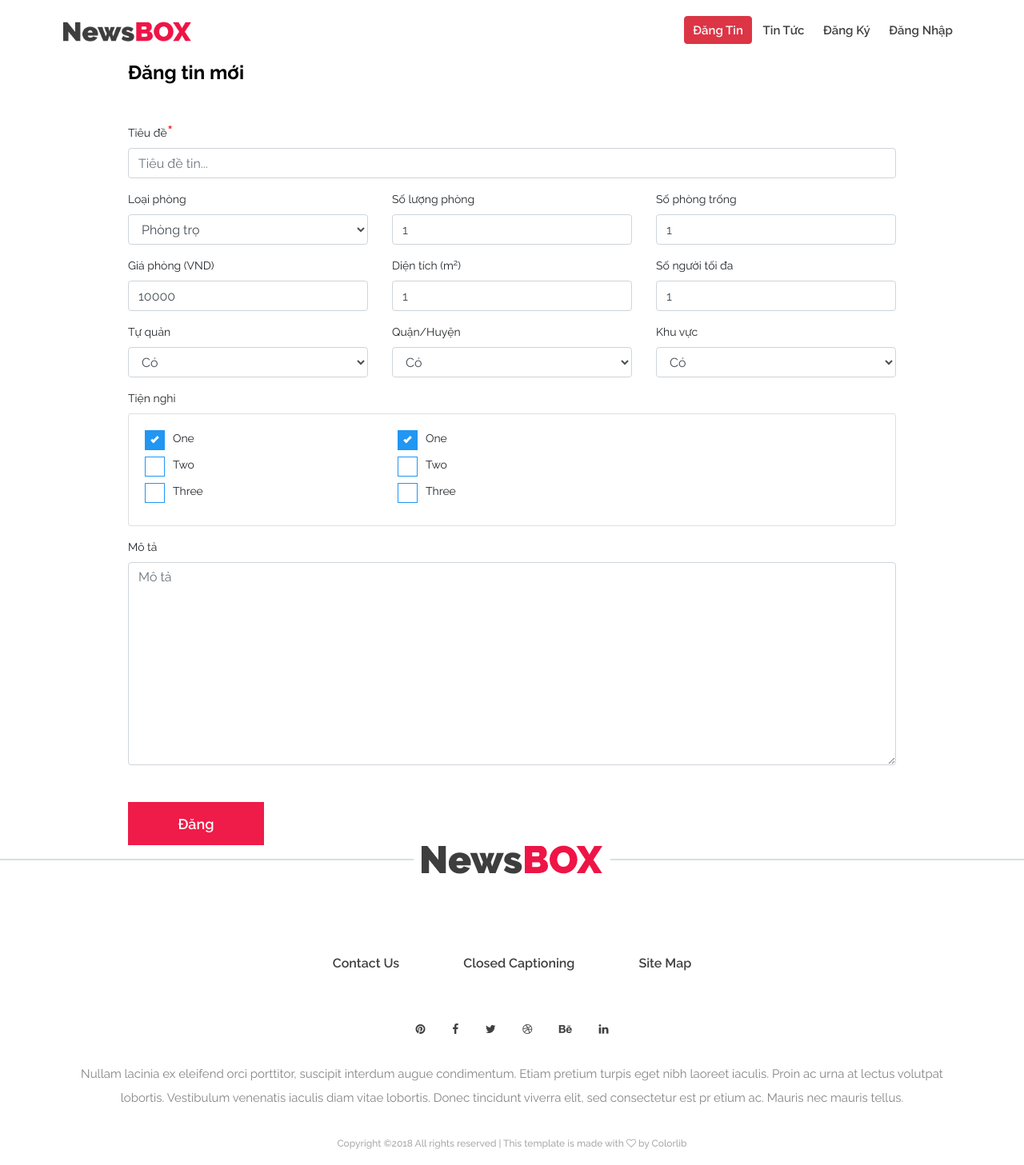
After one commit to phuctrandai/PhongTroSinhVien-PHP, a PHP site: page /post.php in a window 1280 px wide. The commit adds this page. Shown: the whole page at 80% size. Run offline with PHP 8.4, Linux system fonts and the light colour scheme; style sheets or scripts are compiled from the project's sources.

Commit message:
Add: login.php, post.php Update: chuyen sang lay cac bai dang o index.php

```diff
--- a/Controller/BaiDangController.php
+++ b/Controller/BaiDangController.php
@@ -24,5 +24,5 @@ function getBaiDang() {
     $listBaiDang = $baiDangDao->getBaiDang();
 
     $_SESSION['listBaiDang'] = serialize($listBaiDang);
-//    var_dump($_SESSION['listCategory']);
+//    var_dump($_SESSION['listBaiDang']);
 }
--- a/Dao/BaiDangDao.php
+++ b/Dao/BaiDangDao.php
@@ -1,5 +1,5 @@
 <?php
-include'../Model/BaiDang.php';
+include './Model/BaiDang.php';
 class BaiDangDao{
     function __construct() {
 
@@ -21,6 +21,6 @@ class BaiDangDao{
             }
             mysqli_close($connect);
             return $rs;
-}
+    }
 
 }
--- /dev/null
+++ b/css/my-style.css
@@ -0,0 +1,77 @@
+/*
+To change this license header, choose License Headers in Project Properties.
+To change this template file, choose Tools | Templates
+and open the template in the editor.
+*/
+/*
+    Created on : Nov 17, 2018, 10:20:54 AM
+    Author     : phuc
+*/
+/* Customize the label (the container) */
+.my-container {
+    display: block;
+    position: relative;
+    padding-left: 35px;
+    margin-bottom: 12px;
+    cursor: pointer;
+    -webkit-user-select: none;
+    -moz-user-select: none;
+    -ms-user-select: none;
+    user-select: none;
+}
+
+/* Hide the browser's default checkbox */
+.my-container input {
+    position: absolute;
+    opacity: 0;
+    cursor: pointer;
+    height: 0;
+    width: 0;
+}
+
+/* Create a custom checkbox */
+.my-checkmark {
+    position: absolute;
+    top: 0;
+    left: 0;
+    height: 25px;
+    width: 25px;
+    background-color: #fff;
+    border: solid #2196F3 thin;
+    transition: 0.3s;
+}
+
+/* On mouse-over, add a grey background color */
+.my-container:hover input ~ .my-checkmark {
+    box-shadow: 0px 0px 10px #2196F3;
+}
+
+/* When the checkbox is checked, add a blue background */
+.my-container input:checked ~ .my-checkmark {
+    background-color: #2196F3;
+}
+
+/* Create the checkmark/indicator (hidden when not checked) */
+.my-checkmark:after {
+    content: "";
+    position: absolute;
+    display: none;
+}
+
+/* Show the checkmark when checked */
+.my-container input:checked ~ .my-checkmark:after {
+    display: block;
+}
+
+/* Style the checkmark/indicator */
+.my-container .my-checkmark:after {
+    left: 9px;
+    top: 5px;
+    width: 5px;
+    height: 10px;
+    border: solid white;
+    border-width: 0 3px 3px 0;
+    -webkit-transform: rotate(45deg);
+    -ms-transform: rotate(45deg);
+    transform: rotate(45deg);
+}
--- a/header.php
+++ b/header.php
@@ -3,14 +3,14 @@
 <!-- ##### Header Area Start ##### -->
 <header class="header-area">
     <!-- Navbar Area -->
-        <div class="newsbox-main-menu">
+    <div class="newsbox-main-menu" style="height: 75px;">
         <div class="classy-nav-container breakpoint-off">
             <div class="container-fluid">
                 <!-- Menu -->
-                    <nav class="classy-navbar justify-content-between" id="newsboxNav">
+                <nav class="classy-navbar justify-content-between" id="newsboxNav" style="height: 75px">
 
                     <!-- Nav brand -->
-                        <a href="index.html" class="nav-brand"><img src="img/core-img/logo.png" alt=""></a>
+                    <a href="index.php" class="nav-brand"><img src="img/core-img/logo.png" alt=""></a>
 
                     <!-- Navbar Toggler -->
                     <div class="classy-navbar-toggler">
@@ -29,16 +29,16 @@
                         <div class="classynav">
                             <ul>
                                 <li>
-                                        <a href="#" class="btn btn-danger text-light">Đăng tin</a>
+                                    <a href="post.php" class="btn btn-danger text-light">Đăng tin</a>
                                 </li>
                                 <li>
                                     <a href="#">Tin tức</a>
                                 </li>
                                 <li>
-                                        <a href="#?command=sign-up">Đăng ký</a>
+                                    <a href="sign-up.php">Đăng ký</a>
                                 </li>
                                 <li>
-                                        <a href="#">
+                                    <a href="login.php">
                                         Đăng nhập
                                     </a>
                                 </li>
--- /dev/null
+++ b/post.php
@@ -0,0 +1,184 @@
+<!DOCTYPE html>
+<!--
+To change this license header, choose License Headers in Project Properties.
+To change this template file, choose Tools | Templates
+and open the template in the editor.
+-->
+<html>
+    <head>
+        <meta charset="UTF-8">
+        <meta name="description" content="">
+        <meta http-equiv="X-UA-Compatible" content="IE=edge">
+        <meta name="viewport" content="width=device-width, initial-scale=1, shrink-to-fit=no">
+        <!-- The above 4 meta tags *must* come first in the head; any other head content must come *after* these tags -->
+
+        <!-- Title -->
+        <title>Đăng tin</title>
+
+        <!-- Favicon -->
+        <link rel="icon" href="img/core-img/favicon.ico">
+
+        <!-- Stylesheet -->
+        <link rel="stylesheet" href="style.css">
+        <link rel="stylesheet" href="css/my-style.css">
+    </head>
+    <body>
+        <?php include_once './header.php'; ?>
+
+        <div class="w-75 ml-auto mr-auto">
+            <h4 class="mb-50">Đăng tin mới</h4>
+            <form action="#" method="post" class="form">
+                <div class="row">
+                    <div class="col-12">
+                        <div class="form-group">
+                            <label for="tieuDe">Tiêu đề<sub><span style="color: red; font-size: 24px">*</span></sub></label>
+                            <input type="text" class="form-control" id="tieuDe" placeholder="Tiêu đề tin..." required="">
+                        </div>
+                    </div>
+
+                    <div class="col-lg-4">
+                        <div class="form-group">
+                            <label for="loaiPhong">Loại phòng</label>
+                            <select name="loaiPhong" class="form-control">
+                                <option>Phòng trọ</option>
+                                <option>Nhà nguyên căn</option>
+                            </select>
+                        </div>
+                    </div>
+
+                    <div class="col-lg-4">
+                        <div class="form-group">
+                            <label for="soLuongPhong">Số lượng phòng</label>
+                            <input type="number" class="form-control" name="soLuongPhong" id="soLuongPhong" value="1" min="1">
+                        </div>
+                    </div>
+                    <div class="col-lg-4">
+                        <div class="form-group">
+                            <label for="soPhongTronh">Số phòng trống</label>
+                            <input type="number" class="form-control" name="soPhongTronh" id="soPhongTronh" value="1" min="1">
+                        </div>
+                    </div>
+
+                    <div class="col-lg-4">
+                        <div class="form-group">
+                            <label for="giaPhong">Giá phòng (VND)</label>
+                            <input type="number" class="form-control" name="giaPhong" id="giaPhong" value="10000" min="10000">
+                        </div>
+                    </div>
+
+                    <div class="col-lg-4">
+                        <div class="form-group">
+                            <label for="dienTich">Diện tích (m<sup>2</sup>)</label>
+                            <input type="number" class="form-control" name="dienTich" id="dienTich" value="1" min="1">
+                        </div>
+                    </div>
+
+                    <div class="col-lg-4">
+                        <div class="form-group">
+                            <label for="soNguoiToiDa">Số người tối đa</label>
+                            <input type="number" class="form-control" name="soNguoiToiDa" id="soNguoiToiDa" value="1" min="1">
+                        </div>
+                    </div>
+
+                    <div class="col-lg-4">
+                        <div class="form-group">
+                            <label for="choTuQuan">Tự quản</label>
+                            <select name="choTuQuan" class="form-control">
+                                <option value="1">Có</option>
+                                <option value="0">Không</option>
+                            </select>
+                        </div>
+                    </div>
+
+                    <div class="col-lg-4">
+                        <div class="form-group">
+                            <label for="quanHuyen">Quận/Huyện</label>
+                            <select name="quanHuyen" class="form-control">
+                                <option value="1">Có</option>
+                                <option value="0">Không</option>
+                            </select>
+                        </div>
+                    </div>
+
+                    <div class="col-lg-4">
+                        <div class="form-group">
+                            <label for="khuVuc">Khu vực</label>
+                            <select name="khuVuc" class="form-control">
+                                <option value="1">Có</option>
+                                <option value="0">Không</option>
+                            </select>
+                        </div>
+                    </div>
+                    <!-- Tien nghi -->
+                    <div class="col-12">
+                        <div class="form-group">
+                            <label for="tienNghi">Tiện nghi</label>
+                            <div class="card card-body">
+                                <div class="row">
+                                    <div class="col-lg-4">
+                                        <label class="my-container">One
+                                            <input type="checkbox" checked="checked">
+                                            <span class="my-checkmark"></span>
+                                        </label>
+
+                                        <label class="my-container">Two
+                                            <input type="checkbox">
+                                            <span class="my-checkmark"></span>
+                                        </label>
+
+                                        <label class="my-container">Three
+                                            <input type="checkbox">
+                                            <span class="my-checkmark"></span>
+                                        </label>
+                                    </div>
+
+                                    <div class="col-lg-4">
+                                        <label class="my-container">One
+                                            <input type="checkbox" checked="checked">
+                                            <span class="my-checkmark"></span>
+                                        </label>
+
+                                        <label class="my-container">Two
+                                            <input type="checkbox">
+                                            <span class="my-checkmark"></span>
+                                        </label>
+
+                                        <label class="my-container">Three
+                                            <input type="checkbox">
+                                            <span class="my-checkmark"></span>
+                                        </label>
+                                    </div>
+                                </div>
+                            </div>
+                        </div>
+                    </div>
+
+                    <div class="col-12">
+                        <div class="form-group">
+                            <label for="moTa">Mô tả</label>
+                            <textarea name="moTa" class="form-control" id="moTa" cols="50" rows="10" placeholder="Mô tả"></textarea>
+                        </div>
+                    </div>
+
+                    <div class="col-12">
+                        <button class="btn newsbox-btn mt-30" type="submit">Đăng</button>
+                    </div>
+                </div>
+            </form>
+        </div>
+
+        <?php include_once './footer.php'; ?>
+
+        <!-- ##### All Javascript Script ##### -->
+        <!-- jQuery-2.2.4 js -->
+        <script src="js/jquery/jquery-2.2.4.min.js"></script>
+        <!-- Popper js -->
+        <script src="js/bootstrap/popper.min.js"></script>
+        <!-- Bootstrap js -->
+        <script src="js/bootstrap/bootstrap.min.js"></script>
+        <!-- All Plugins js -->
+        <script src="js/plugins/plugins.js"></script>
+        <!-- Active js -->
+        <script src="js/active.js"></script>
+    </body>
+</html>
--- a/scss/style.scss
+++ b/scss/style.scss
@@ -423,13 +423,13 @@ img {
     .newsbox-main-menu {
         position: relative;
         width: 100%;
-        height: 125px;
+        height: 80px;
         padding: 0 5%;
         @media #{$breakpoint-xs} {
             height: 90px;
         }
         .classy-navbar {
-            height: 125px;
+            height: 80px;
             padding: 0;
             @media #{$breakpoint-xs} {
                 height: 90px;
--- a/sign-up.php
+++ b/sign-up.php
@@ -23,9 +23,9 @@ and open the template in the editor.
     </head>
     <body>
 
-    <?php include_once './header.php'; ?>
+        <?php include_once './header.php'; ?>
 
-        <div class="w-50 ml-auto mr-auto">
+        <div class="w-50 ml-auto mr-auto mb-100 mt-50">
             <form class="form" action="Controller/TaiKhoanController.php" method="POST">
                 <input type="hidden" name="command" value="sign-up">
                 <div class="form-group">
@@ -74,7 +74,7 @@ and open the template in the editor.
             </form>
         </div>
 
-    <?php include_once './footer.php'; ?>
+        <?php include_once './footer.php'; ?>
 
 
     <!-- ##### All Javascript Script ##### -->
```
Also changed, not shown: index.php (+9 -6 lines), login.php (added, +76 -0 lines), 1 other file. Lines whose indentation alone changed are shown as unchanged.
